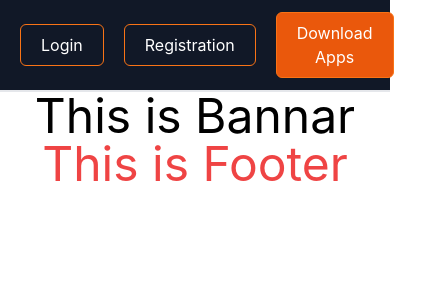
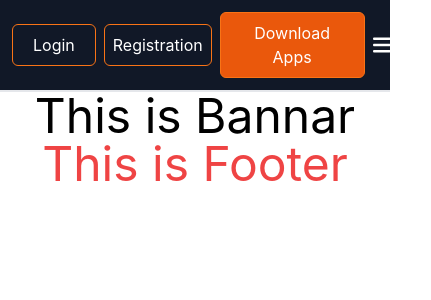
Before and after one commit to Ashraful2880/Dashboard-Registration, a React (Create React App) app: page / in a window 390 px wide. Shown: the top 300 px of the page, 431 px wide, since content can reach past the window. Built offline with nearby package versions, Linux system fonts and the light colour scheme; what tw-elements would draw is missing.

Commit message:
Header Responsive Issues Fixed

```diff
--- a/src/Component/Shared/Header/TopNav.js
+++ b/src/Component/Shared/Header/TopNav.js
@@ -29,11 +29,11 @@ const TopNav = ({ setHide, hide }) => {
                         </a>
                     </div>
                     {/* Right Menu Area */}
-                    <div className="text-white flex justify-center items-center gap-x-5 lg:ml-0 ml-5">
+                    <div className="text-white flex justify-center items-center lg:gap-x-5  gap-x-2 lg:ml-0 ml-3">
                         <Link to="/login" className="px-5 py-2 border border-orange-500 hover:bg-orange-600 duration-200 rounded-md">
                             Login
                         </Link>
-                        <Link to="/register" className="px-5 py-2 border border-orange-500 hover:bg-orange-600 duration-200 rounded-md">
+                        <Link to="/register" className="lg:px-5 px-2 py-2 border border-orange-500 hover:bg-orange-600 duration-200 rounded-md">
                             Registration
                         </Link>
                         <Link to="/login" className="bg-orange-600 px-5 py-2 border border-orange-500 hover:bg-transparent duration-200 rounded-md">
```
